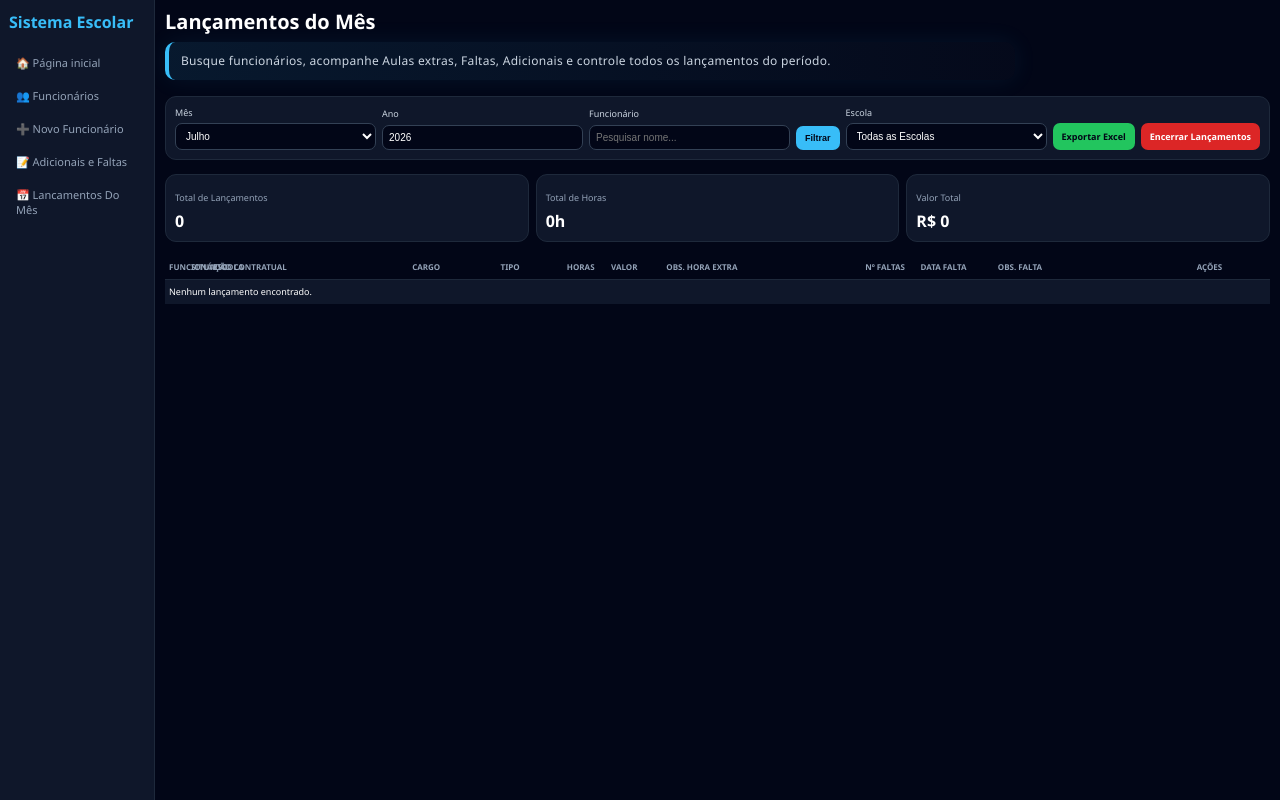
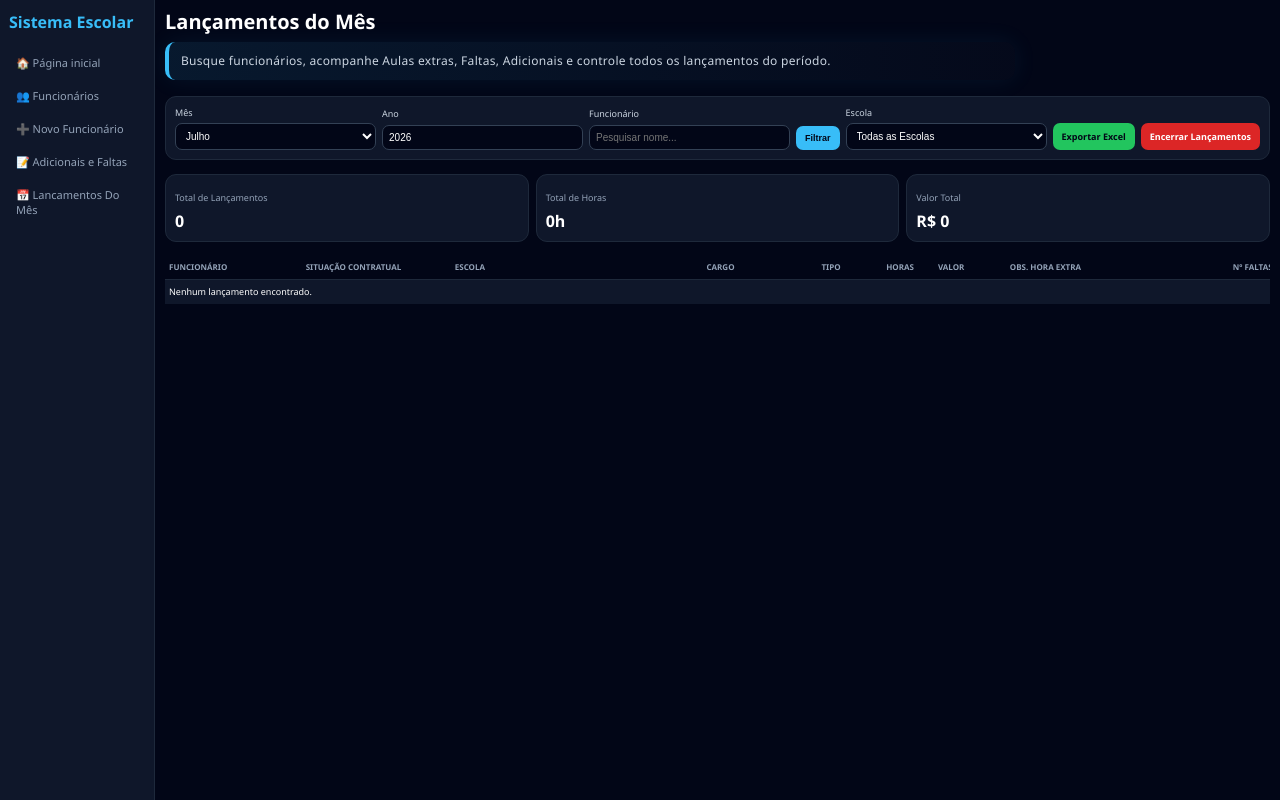
Before and after one commit to Ivan-Ualax/sistema-educacional, a Django app: page /lancamentos-mes/ in a window 1280 px wide. Run offline with Django 5.2, Linux system fonts and the light colour scheme; a user stored in the database is signed in; data comes from the database, SQL or seed files in the repository; data that the repository does not hold is empty.

Commit message:
Ajusta layout das tabelas e melhora responsividade

```diff
--- a/funcionarios/templates/lancamentos_mes.html
+++ b/funcionarios/templates/lancamentos_mes.html
@@ -237,14 +237,15 @@
         max-width:100%;
         overflow-x:auto;
         -webkit-overflow-scrolling:touch;
+        overflow-y:hidden;
     }
 
     table{
         width:100%;
-        min-width:1250px;
+        min-width:1600px;
         border-collapse:collapse;
         background:#0f172a;
-        table-layout:fixed;
+        table-layout:auto;
     }
 
     th{
@@ -263,8 +264,11 @@
         border-top:1px solid #1e293b;
         font-size:14px;
         vertical-align:middle;
-        line-height:1.25;
-        overflow-wrap:break-word;
+        line-height:1.3;
+
+        white-space:normal;
+        word-break:normal;
+        overflow-wrap:normal;
     }
 
     tr:hover{
@@ -283,64 +287,79 @@
         min-width:145px;
     }
 
+    /* Funcionário */
+    th:nth-child(1),
+    td:nth-child(1){
+        min-width:180px;
+    }
+
+    /* Situação */
+    th:nth-child(2),
+    td:nth-child(2){
+        min-width:170px;
+    }
+
     /* Escola */
     th:nth-child(3),
     td:nth-child(3){
-    width:18%;
+        min-width:320px;
     }
 
     /* Cargo */
     th:nth-child(4),
     td:nth-child(4){
-    width:8%;
+        min-width:170px;
     }
 
     /* Tipo */
     th:nth-child(5),
     td:nth-child(5){
-    width:6%;
+        min-width:90px;
     }
 
     /* Horas */
     th:nth-child(6),
     td:nth-child(6){
-    width:4%;
+        min-width:70px;
+        white-space:nowrap;
     }
 
     /* Valor */
     th:nth-child(7),
     td:nth-child(7){
-    width:5%;
+        min-width:90px;
+        white-space:nowrap;
     }
 
     /* Obs Hora Extra */
     th:nth-child(8),
     td:nth-child(8){
-    width:18%;
+        min-width:300px;
     }
 
     /* Nº Faltas */
     th:nth-child(9),
     td:nth-child(9){
-    width:5%;
+        min-width:90px;
     }
 
     /* Data */
     th:nth-child(10),
     td:nth-child(10){
-    width:7%;
+        min-width:120px;
+        white-space:nowrap;
     }
 
     /* Obs Falta */
     th:nth-child(11),
     td:nth-child(11){
-    width:18%;
+        min-width:320px;
     }
 
     /* Ações */
     th:last-child,
     td:last-child{
-    width:7%;
+        min-width:170px;
     }
 
     /* =========================
@@ -610,7 +629,7 @@ td:last-child{
         }
 
         table{
-            min-width:980px;
+            min-width:1600px;
         }
 
         th{
@@ -782,7 +801,7 @@ td:last-child{
         }
 
         table{
-            min-width:900px;
+            min-width:1600px;
         }
 
         th{
@@ -1318,8 +1337,10 @@ td:last-child{
 
         {% endif %}
 
+
+
+  <div class="tabela-box">
 <table>
-
             <tr>
 
                 <th>Funcionário</th>
```
Lines whose indentation alone changed are shown as unchanged.
